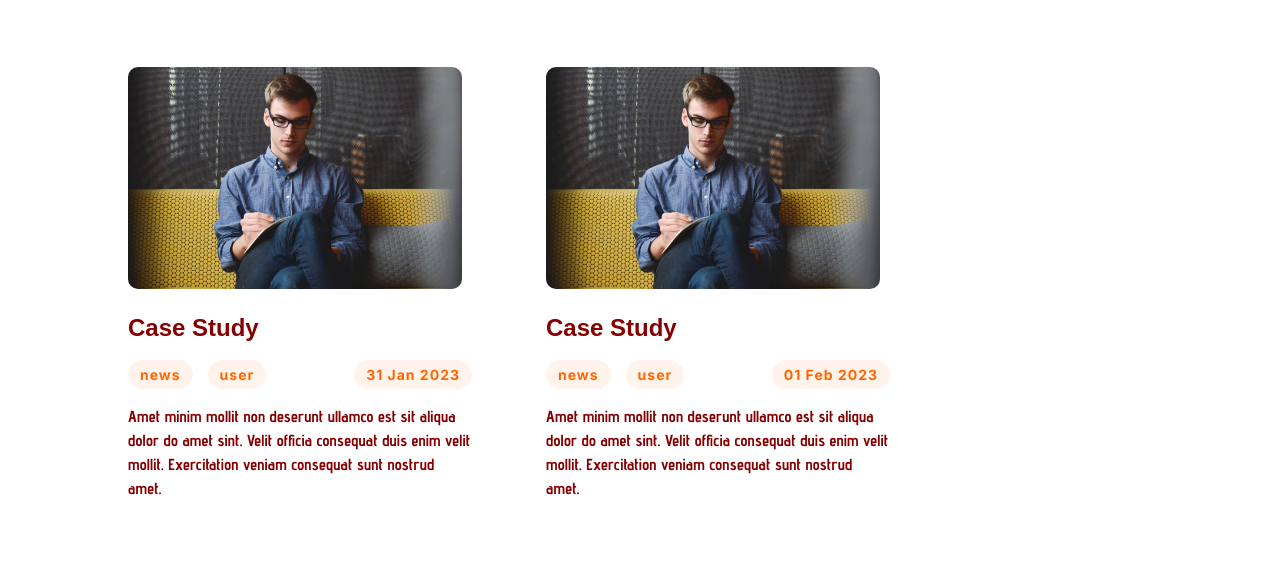
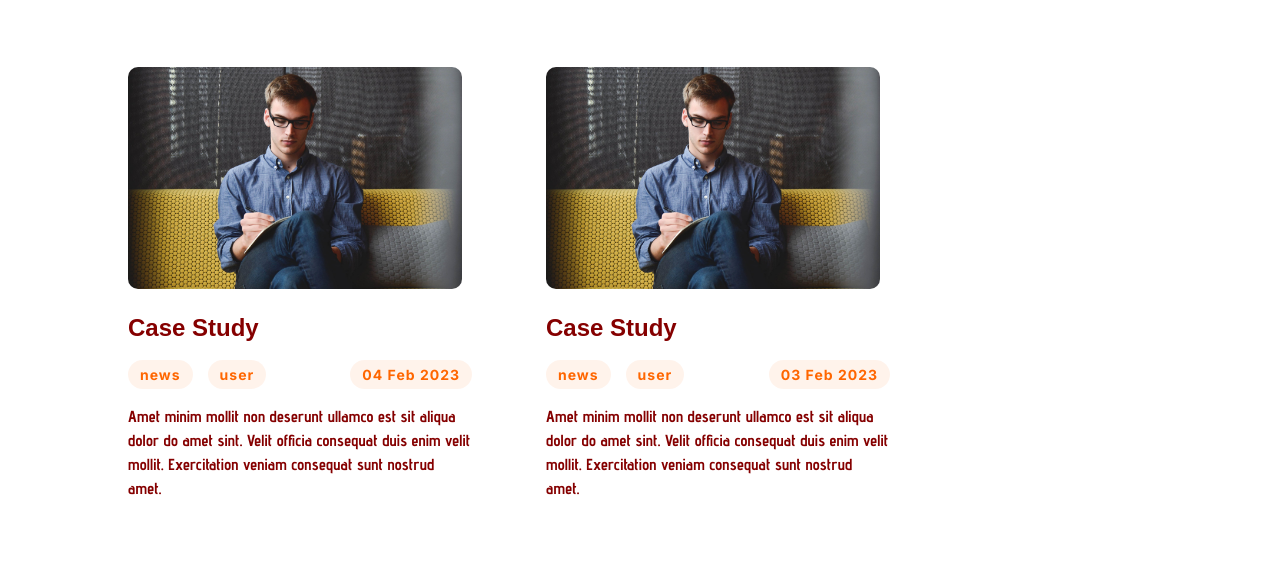
Before and after one commit to niecnasowa/recruitment-task-fixing-nextjs-project, a Next.js app: page / in a window 1280 px wide. Shown: the part 176-743 px from the top of the page. Built offline with nearby package versions, Linux system fonts and the light colour scheme; a web font is replaced by a local one.

Commit message:
Add sort posts on date

```diff
--- a/src/components/molecules/postElement/PostElement.tsx
+++ b/src/components/molecules/postElement/PostElement.tsx
@@ -1,7 +1,9 @@
 import React, { FC } from "react";
 import Image from 'next/image';
+import { format } from 'date-fns';
 import styles from './PostElement.module.sass';
-import { PostT } from "../../../data/postsListMock";
+import { PostT, dateFormat } from "../../../data/postsListMock";
+
 
 export const PostElement: FC<PostT> = ({ title, category, author, shortDescription, date, image}) => {
     return (
@@ -16,7 +18,7 @@ export const PostElement: FC<PostT> = ({ title, category, author, shortDescripti
                     {author}
                 </span>
                 <span className={styles.postElementLabel}>
-                    {date}
+                    {format(new Date(date), dateFormat)}
                 </span>
             </div>
             <p className={styles.postElementDescription}>
--- a/src/components/organisms/postsList/PostsList.tsx
+++ b/src/components/organisms/postsList/PostsList.tsx
@@ -10,7 +10,9 @@ interface PostsListI {
 }
 
 export const PostList: FC<PostsListI> = ({header, postsList}) => {
-    const renderPostsList = () => postsList.map(({title, category, author, shortDescription, id, date, image}) => (
+    const sortedPostsList = postsList.slice().sort((a, b) => new Date(b.date).getTime() - new Date(a.date).getTime());
+
+    const renderPostsList = () => sortedPostsList.map(({title, category, author, shortDescription, id, date, image}) => (
         <PostElement
             key={id}
             title={title}
--- a/src/data/postsListMock.ts
+++ b/src/data/postsListMock.ts
@@ -1,4 +1,3 @@
-import { format } from 'date-fns';
 import placeholder from '../../public/assets/placeholder.jpg';
 
 type CategoryT = 'news' | 'post';
@@ -9,13 +8,13 @@ export type PostT = {
     author: string;
     shortDescription: string;
     id: number;
-    date: string;
+    date: Date;
     image: string;
 }
 
 export type PostListT = PostT[];
 
-const dateFormat = "dd MMM yyy";
+export const dateFormat = "dd MMM yyy";
 
 const postMock = {
     title: 'Case Study',
@@ -32,7 +31,7 @@ for (let iterator = 0; iterator < 5; iterator++) {
     postListMock.push({
         ...postMock,
         id: iterator,
-        date: format(new Date(2023, 1, iterator), dateFormat),
+        date: new Date(2023, 1, iterator),
     })
 }
 
```
